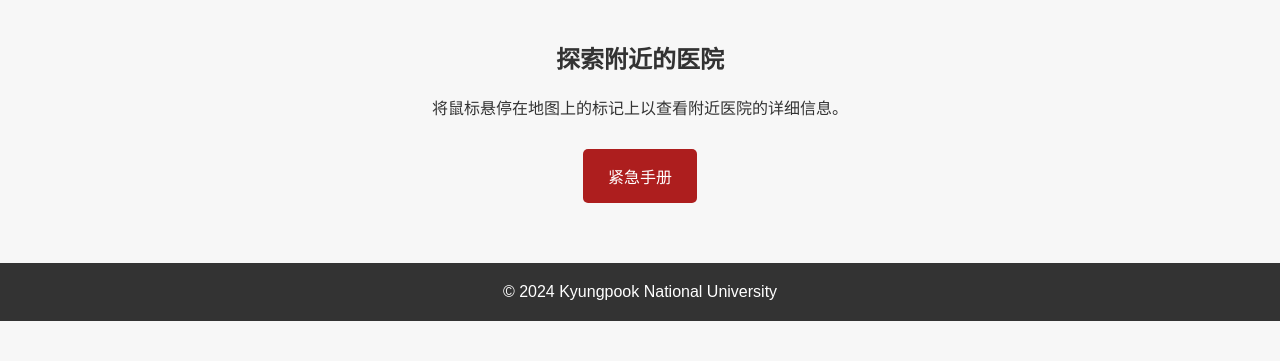
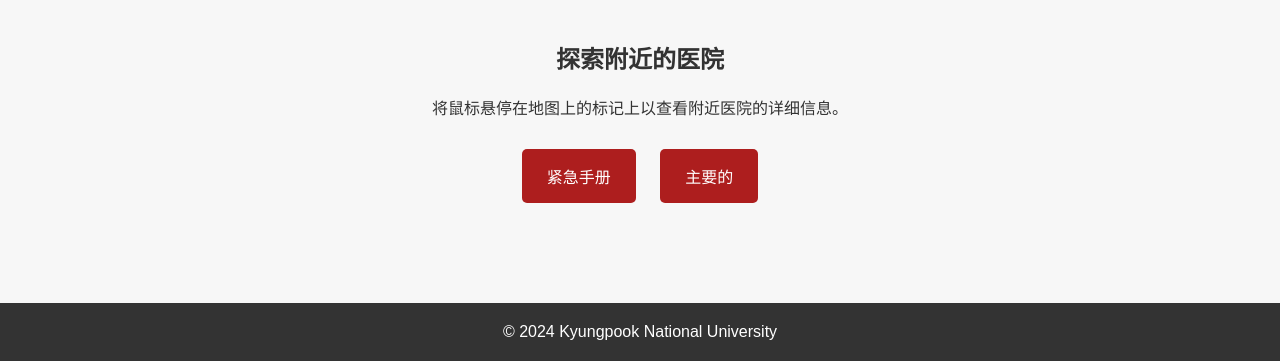
Before and after one commit to anakin0012/hack, a Django app: page /info/Hospital_cn in a window 1280 px wide. Shown: the part 595-956 px from the top of the page. Before the commit the page ends 916 px from the top, so only its background shows below. Run offline with Django 5.2, Linux system fonts and the light colour scheme; tables that the repository leaves empty hold one stand-in row (values such as "Sample post"); some libraries are stand-ins or nearby versions.

Commit message:
Add files via upload

```diff
--- a/hack/food/templates/Map_C.html
+++ b/hack/food/templates/Map_C.html
@@ -49,7 +49,7 @@
             background-color: #A93226;
         }
         footer {
-            margin-top: 30px;
+            margin-top: 70px;
             padding: 20px;
             background-color:  #333;
             color: white;
--- a/hack/food/templates/Map_E.html
+++ b/hack/food/templates/Map_E.html
@@ -49,7 +49,7 @@
             background-color: #A93226;
         }
         footer {
-            margin-top: 30px;
+            margin-top: 70px;
             padding: 20px;
             background-color:  #333;
             color: white;
--- a/hack/food/templates/Map_J.html
+++ b/hack/food/templates/Map_J.html
@@ -49,7 +49,7 @@
             background-color: #A93226;
         }
         footer {
-            margin-top: 30px;
+            margin-top: 70px;
             padding: 20px;
             background-color:  #333;
             color: white;
--- a/hack/info/templates/Mbank-en.html
+++ b/hack/info/templates/Mbank-en.html
@@ -89,6 +89,7 @@
 </head>
 <body>
     <h1 id="title">Bank Account Opening Guide for Foreigners</h1>
+    <a id="home" href="http://127.0.0.1:8000/">Main</a>
     <ul id="trans">
         <li id="line"><button onclick="toen()">English</button></li>
         <li id="line"><button onclick="tochn()">中國語</button></li>
--- a/hack/info/templates/Mmobile-en.html
+++ b/hack/info/templates/Mmobile-en.html
@@ -92,6 +92,7 @@
 </head>
 <body>
     <h1 id="title">Mobile Service Guide</h1>
+    <a id="home" href="http://127.0.0.1:8000/">Main</a>
     <ul id="trans">
         <li id="line"><button onclick="toen()">English</button></li>
         <li id="line"><button onclick="tochn()">中國語</button></li>
--- a/hack/info/templates/Pt-en.html
+++ b/hack/info/templates/Pt-en.html
@@ -86,6 +86,7 @@
 </head>
 <body>
     <h1 id="title">Public Transportation Guide - Daegu</h1>
+    <a id="home" href="http://127.0.0.1:8000/">Main</a>
     <ul id="trans">
         <li id="line"><button onclick="toen()">English</button></li>
         <li id="line"><button onclick="tochn()">中國語</button></li>
--- a/hack/info/templates/Waste_separation-en.html
+++ b/hack/info/templates/Waste_separation-en.html
@@ -68,6 +68,7 @@
 </head>
 <body>
     <h1 id="title">Waste Separation Guide</h1>
+    <a id="home" href="http://127.0.0.1:8000/">Main</a>
     <ul id="trans">
         <li id="line"><button onclick="toen()">English</button></li>
         <li id="line"><button onclick="tochn()">中國語</button></li>
--- a/hack/info/templates/hospital-cn.html
+++ b/hack/info/templates/hospital-cn.html
@@ -49,7 +49,7 @@
             background-color: #A93226;
         }
         footer {
-            margin-top: 30px;
+            margin-top: 70px;
             padding: 20px;
             background-color:  #333;
             color: white;
@@ -70,6 +70,7 @@
     <p>将鼠标悬停在地图上的标记上以查看附近医院的详细信息。</p>
     <div class="button-container">
         <a href="Emergency" class="button">紧急手册</a>
+        <a href="http://127.0.0.1:8000/" class="button">主要的</a>
     </div>
 </div>
 
--- a/hack/info/templates/hospital-en.html
+++ b/hack/info/templates/hospital-en.html
@@ -49,7 +49,7 @@
             background-color: #A93226;
         }
         footer {
-            margin-top: 30px;
+            margin-top: 150px;
             padding: 20px;
             background-color:  #333;
             color: white;
@@ -62,7 +62,6 @@
 <header>
     Kyungpook National University Nearby Hospitals
 </header>
-
 <div id="map"></div>
 
 <div class="container">
@@ -70,6 +69,7 @@
     <p>Hover over the markers on the map to see details about nearby hospitals.</p>
     <div class="button-container">
         <a href="Emergency" class="button">Emergency manual</a>
+        <a href="http://127.0.0.1:8000/" class="button">Main</a>
     </div>
 </div>
 
--- a/hack/info/templates/hospital-jp.html
+++ b/hack/info/templates/hospital-jp.html
@@ -49,7 +49,7 @@
             background-color: #A93226;
         }
         footer {
-            margin-top: 30px;
+            margin-top: 70px;
             padding: 20px;
             background-color:  #333;
             color: white;
@@ -70,6 +70,7 @@
     <p>地図のマーカーにマウスを当てて、病院の詳細を確認してください。</p>
     <div class="button-container">
         <a href="Emergency" class="button">緊急マニュアル</a>
+        <a href="http://127.0.0.1:8000/" class="button">主要</a>
     </div>
 </div>
 
--- a/hack/notice/templates/notice/notice_list_cn.html
+++ b/hack/notice/templates/notice/notice_list_cn.html
@@ -13,7 +13,7 @@
         {% endfor %}
     </ul>
     <div>
-        <a id="info" href="https://cn.knu.ac.kr/board/notice01.htm">추가정보</a>
+        <a id="info" href="https://cn.knu.ac.kr/board/notice01.htm">More Info</a>
         <a id="info" href="http://127.0.0.1:8000/">Main</a>
     </div>
     <footer>
--- a/hack/static/css/notice.css
+++ b/hack/static/css/notice.css
@@ -8,7 +8,7 @@ html::before
 {
     content: "";
     width: 100%;
-    height: 150%;
+    height: 160%;
     background-image: url("campus.jpg");
     background-size: cover;
     position: absolute;
@@ -70,3 +70,6 @@ footer {
     color: white;
     text-align: center;
 }
+div{
+    margin-top: 50px;
+}
--- a/hack/static/css/notice_cn.css
+++ b/hack/static/css/notice_cn.css
@@ -70,3 +70,6 @@ footer {
     color: white;
     text-align: center;
 }
+div{
+    margin-top: 50px;
+}
```
Also changed, not shown: hack/static/css/Mbank.css (+8 -1 lines), hack/static/css/Mmobile.css (+9 -2 lines), hack/static/css/Pt.css (+9 -1 lines), hack/static/css/Waste_seperation.css (+9 -1 lines).
